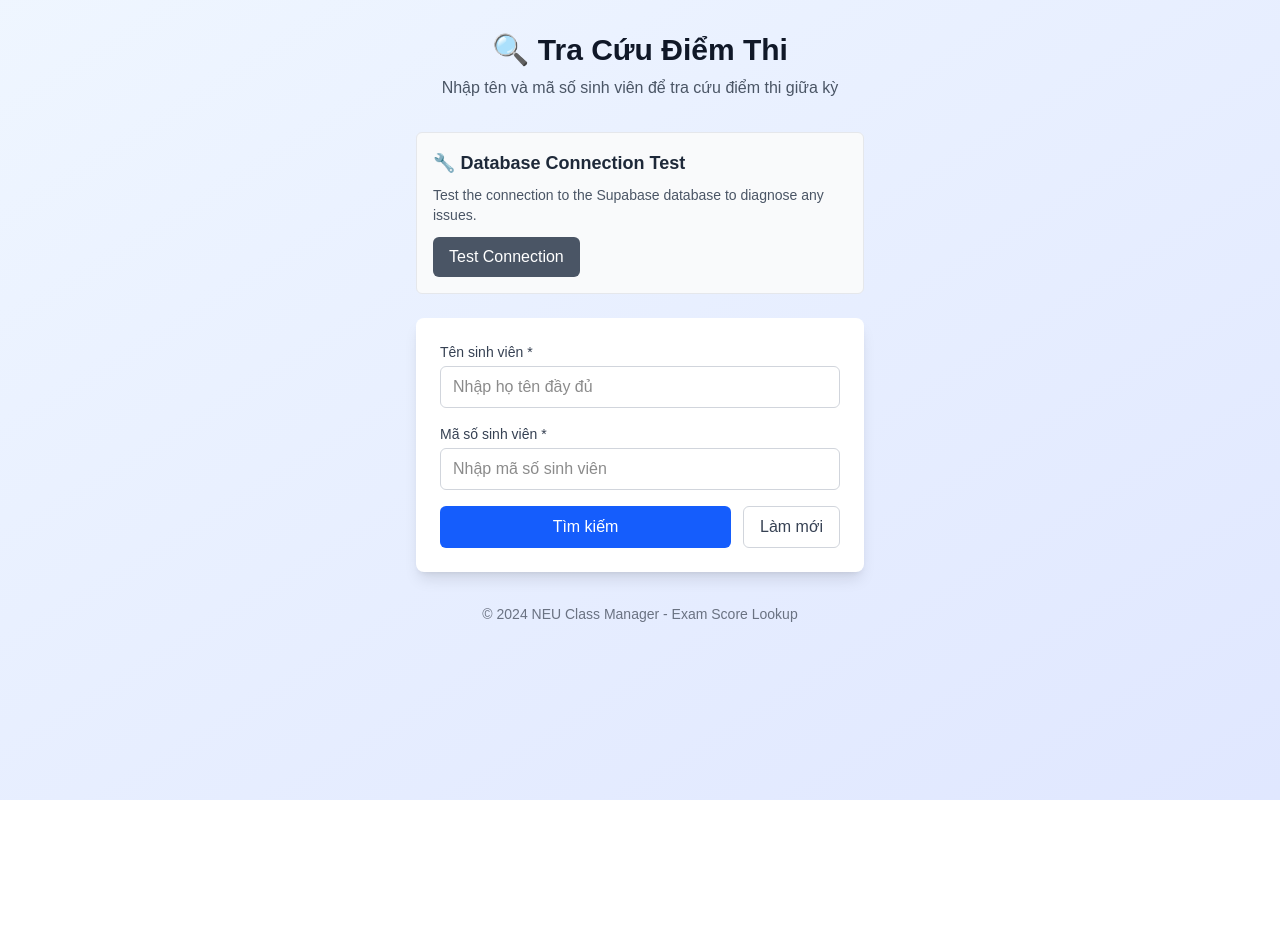
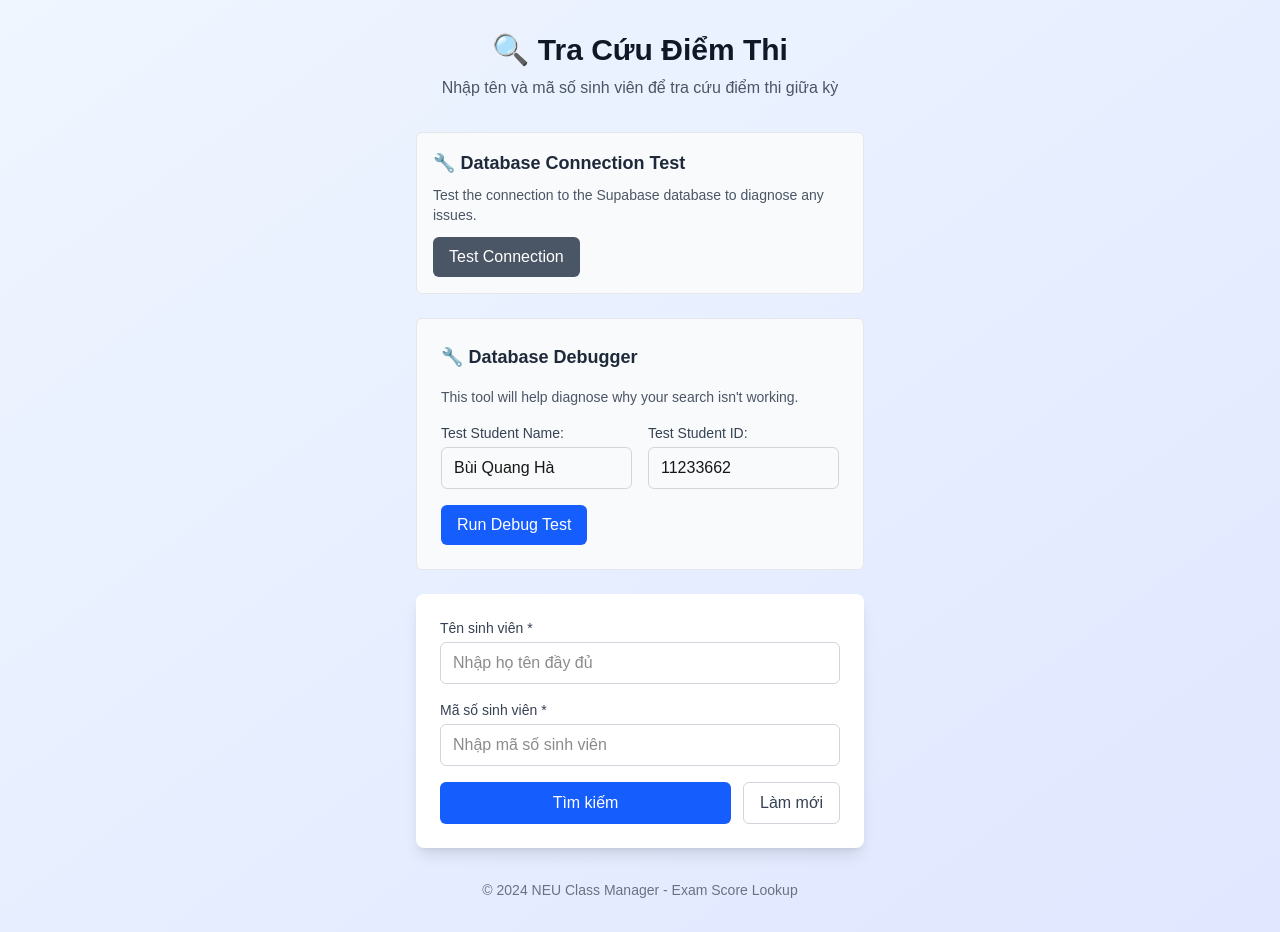
Before and after one commit to nghianguyen7171/NEU_Class_Manager, a Next.js app: page / in a window 1280 px wide. Before the commit the page ends 800 px from the top, so only its background shows below. Built offline with nearby package versions, Linux system fonts and the light colour scheme; no server answers.

Commit message:
Add comprehensive database debugger and improved search
- Added DatabaseDebugger component for detailed troubleshooting
- Implemented multiple search strategies (exact, string, case-insensitive)
- Enhanced error handling and debugging capabilities
- Fixed ESLint issues with apostrophes

```diff
--- a/src/app/page.tsx
+++ b/src/app/page.tsx
@@ -3,6 +3,7 @@
 import { useState } from 'react'
 import { supabase, ExamScore } from '@/lib/supabase'
 import ConnectionTest from '@/components/ConnectionTest'
+import DatabaseDebugger from '@/components/DatabaseDebugger'
 
 export default function Home() {
   const [studentName, setStudentName] = useState('')
@@ -26,26 +27,63 @@ export default function Home() {
     setResult(null)
 
     try {
-      const { data, error: queryError } = await supabase
+      // Try multiple search strategies
+      let searchResult = null
+      let searchError = null
+
+      // Strategy 1: Exact match with trimmed values
+      const exactResult = await supabase
         .from('DS_Thurs _7_8_Midterm.csv')
         .select('*')
         .eq('Tên', studentName.trim())
         .eq('MSV', parseInt(studentId.trim()))
         .single()
 
-      if (queryError) {
-        if (queryError.code === 'PGRST116') {
+      if (!exactResult.error && exactResult.data) {
+        searchResult = exactResult.data
+      } else {
+        // Strategy 2: Try with MSV as string
+        const stringResult = await supabase
+          .from('DS_Thurs _7_8_Midterm.csv')
+          .select('*')
+          .eq('Tên', studentName.trim())
+          .eq('MSV', studentId.trim())
+          .single()
+
+        if (!stringResult.error && stringResult.data) {
+          searchResult = stringResult.data
+        } else {
+          // Strategy 3: Case-insensitive name search
+          const caseInsensitiveResult = await supabase
+            .from('DS_Thurs _7_8_Midterm.csv')
+            .select('*')
+            .ilike('Tên', `%${studentName.trim()}%`)
+            .eq('MSV', parseInt(studentId.trim()))
+            .single()
+
+          if (!caseInsensitiveResult.error && caseInsensitiveResult.data) {
+            searchResult = caseInsensitiveResult.data
+          } else {
+            searchError = exactResult.error || stringResult.error || caseInsensitiveResult.error
+          }
+        }
+      }
+
+      if (searchError) {
+        if (searchError.code === 'PGRST116') {
           // No rows returned
           setNotFound(true)
-        } else if (queryError.message.includes('Could not find the table')) {
-          console.error('Table not found error:', queryError)
+        } else if (searchError.message.includes('Could not find the table')) {
+          console.error('Table not found error:', searchError)
           setError('Database table not accessible. Please contact administrator.')
         } else {
-          console.error('Supabase error:', queryError)
+          console.error('Supabase error:', searchError)
           setError('Có lỗi xảy ra khi tìm kiếm. Vui lòng thử lại.')
         }
-      } else if (data) {
-        setResult(data)
+      } else if (searchResult) {
+        setResult(searchResult)
+      } else {
+        setNotFound(true)
       }
     } catch (err) {
       console.error('Unexpected error:', err)
@@ -78,6 +116,9 @@ export default function Home() {
 
         {/* Connection Test */}
         <ConnectionTest />
+
+        {/* Database Debugger */}
+        <DatabaseDebugger />
 
         {/* Search Form */}
         <div className="bg-white rounded-lg shadow-lg p-6 mb-6">
--- /dev/null
+++ b/src/components/DatabaseDebugger.tsx
@@ -0,0 +1,177 @@
+'use client'
+
+import { useState } from 'react'
+import { supabase } from '@/lib/supabase'
+
+export default function DatabaseDebugger() {
+  const [debugResult, setDebugResult] = useState<string>('')
+  const [debugging, setDebugging] = useState(false)
+  const [studentName, setStudentName] = useState('Bùi Quang Hà')
+  const [studentId, setStudentId] = useState('11233662')
+
+  const runDebugTest = async () => {
+    setDebugging(true)
+    setDebugResult('')
+
+    try {
+      let debugInfo = '🔍 DATABASE DEBUG REPORT\n\n'
+
+      // Test 1: Check total records
+      const countResult = await supabase
+        .from('DS_Thurs _7_8_Midterm.csv')
+        .select('*', { count: 'exact' })
+
+      debugInfo += `📊 Total records in table: ${countResult.count}\n\n`
+
+      if (countResult.count === 0) {
+        debugInfo += '❌ PROBLEM: Table is empty!\n'
+        debugInfo += 'You need to upload your data to the Supabase table.\n\n'
+        setDebugResult(debugInfo)
+        return
+      }
+
+      // Test 2: Get sample records
+      const sampleResult = await supabase
+        .from('DS_Thurs _7_8_Midterm.csv')
+        .select('*')
+        .limit(3)
+
+      debugInfo += `📋 Sample records (first 3):\n`
+      sampleResult.data?.forEach((record, index) => {
+        debugInfo += `\nRecord ${index + 1}:\n`
+        debugInfo += `  Tên: "${record.Tên}" (length: ${record.Tên?.length})\n`
+        debugInfo += `  MSV: ${record.MSV} (type: ${typeof record.MSV})\n`
+        debugInfo += `  Số câu đúng: "${record['Số câu đúng']}"\n`
+        debugInfo += `  Điểm: "${record['Điểm']}"\n`
+      })
+
+      debugInfo += `\n\n🔍 SEARCH TESTS:\n\n`
+
+      // Test 3: Search by MSV only
+      const msvResult = await supabase
+        .from('DS_Thurs _7_8_Midterm.csv')
+        .select('*')
+        .eq('MSV', parseInt(studentId))
+
+      debugInfo += `Test 1 - Search by MSV (${studentId}):\n`
+      debugInfo += `  Found: ${msvResult.data?.length || 0} records\n`
+      if (msvResult.data && msvResult.data.length > 0) {
+        debugInfo += `  Record: "${msvResult.data[0].Tên}"\n`
+      }
+
+      // Test 4: Search by name only
+      const nameResult = await supabase
+        .from('DS_Thurs _7_8_Midterm.csv')
+        .select('*')
+        .eq('Tên', studentName)
+
+      debugInfo += `\nTest 2 - Search by Tên ("${studentName}"):\n`
+      debugInfo += `  Found: ${nameResult.data?.length || 0} records\n`
+      if (nameResult.data && nameResult.data.length > 0) {
+        debugInfo += `  MSV: ${nameResult.data[0].MSV}\n`
+      }
+
+      // Test 5: Search by both (exact match)
+      const bothResult = await supabase
+        .from('DS_Thurs _7_8_Midterm.csv')
+        .select('*')
+        .eq('Tên', studentName)
+        .eq('MSV', parseInt(studentId))
+
+      debugInfo += `\nTest 3 - Search by both (exact match):\n`
+      debugInfo += `  Found: ${bothResult.data?.length || 0} records\n`
+
+      // Test 6: Search with trimmed values
+      const trimmedResult = await supabase
+        .from('DS_Thurs _7_8_Midterm.csv')
+        .select('*')
+        .eq('Tên', studentName.trim())
+        .eq('MSV', parseInt(studentId.trim()))
+
+      debugInfo += `\nTest 4 - Search with trimmed values:\n`
+      debugInfo += `  Found: ${trimmedResult.data?.length || 0} records\n`
+
+      // Test 7: Search with different MSV formats
+      const msvStringResult = await supabase
+        .from('DS_Thurs _7_8_Midterm.csv')
+        .select('*')
+        .eq('MSV', studentId)
+
+      debugInfo += `\nTest 5 - Search MSV as string ("${studentId}"):\n`
+      debugInfo += `  Found: ${msvStringResult.data?.length || 0} records\n`
+
+      // Test 8: Case-insensitive name search
+      const caseInsensitiveResult = await supabase
+        .from('DS_Thurs _7_8_Midterm.csv')
+        .select('*')
+        .ilike('Tên', `%${studentName}%`)
+
+      debugInfo += `\nTest 6 - Case-insensitive name search:\n`
+      debugInfo += `  Found: ${caseInsensitiveResult.data?.length || 0} records\n`
+
+      debugInfo += `\n\n✅ Debug complete!`
+
+      setDebugResult(debugInfo)
+
+    } catch (err: unknown) {
+      const errorMessage = err instanceof Error ? err.message : 'Unknown error occurred'
+      setDebugResult(`❌ Debug failed: ${errorMessage}`)
+    } finally {
+      setDebugging(false)
+    }
+  }
+
+  return (
+    <div className="bg-gray-50 border border-gray-200 rounded-md p-6 mb-6">
+      <h3 className="text-lg font-semibold text-gray-800 mb-4">
+        🔧 Database Debugger
+      </h3>
+      <p className="text-sm text-gray-600 mb-4">
+        This tool will help diagnose why your search isn&apos;t working.
+      </p>
+
+      <div className="grid grid-cols-1 md:grid-cols-2 gap-4 mb-4">
+        <div>
+          <label className="block text-sm font-medium text-gray-700 mb-1">
+            Test Student Name:
+          </label>
+          <input
+            type="text"
+            value={studentName}
+            onChange={(e) => setStudentName(e.target.value)}
+            className="w-full px-3 py-2 border border-gray-300 rounded-md focus:outline-none focus:ring-2 focus:ring-blue-500"
+            placeholder="Enter student name"
+          />
+        </div>
+        <div>
+          <label className="block text-sm font-medium text-gray-700 mb-1">
+            Test Student ID:
+          </label>
+          <input
+            type="text"
+            value={studentId}
+            onChange={(e) => setStudentId(e.target.value)}
+            className="w-full px-3 py-2 border border-gray-300 rounded-md focus:outline-none focus:ring-2 focus:ring-blue-500"
+            placeholder="Enter student ID"
+          />
+        </div>
+      </div>
+
+      <button
+        onClick={runDebugTest}
+        disabled={debugging}
+        className="bg-blue-600 text-white py-2 px-4 rounded-md hover:bg-blue-700 focus:outline-none focus:ring-2 focus:ring-blue-500 focus:ring-offset-2 disabled:opacity-50 disabled:cursor-not-allowed transition-colors"
+      >
+        {debugging ? 'Running Debug...' : 'Run Debug Test'}
+      </button>
+
+      {debugResult && (
+        <div className="mt-4 p-4 rounded-md bg-white border">
+          <pre className="text-xs font-mono whitespace-pre-wrap text-gray-800">
+            {debugResult}
+          </pre>
+        </div>
+      )}
+    </div>
+  )
+}
```
